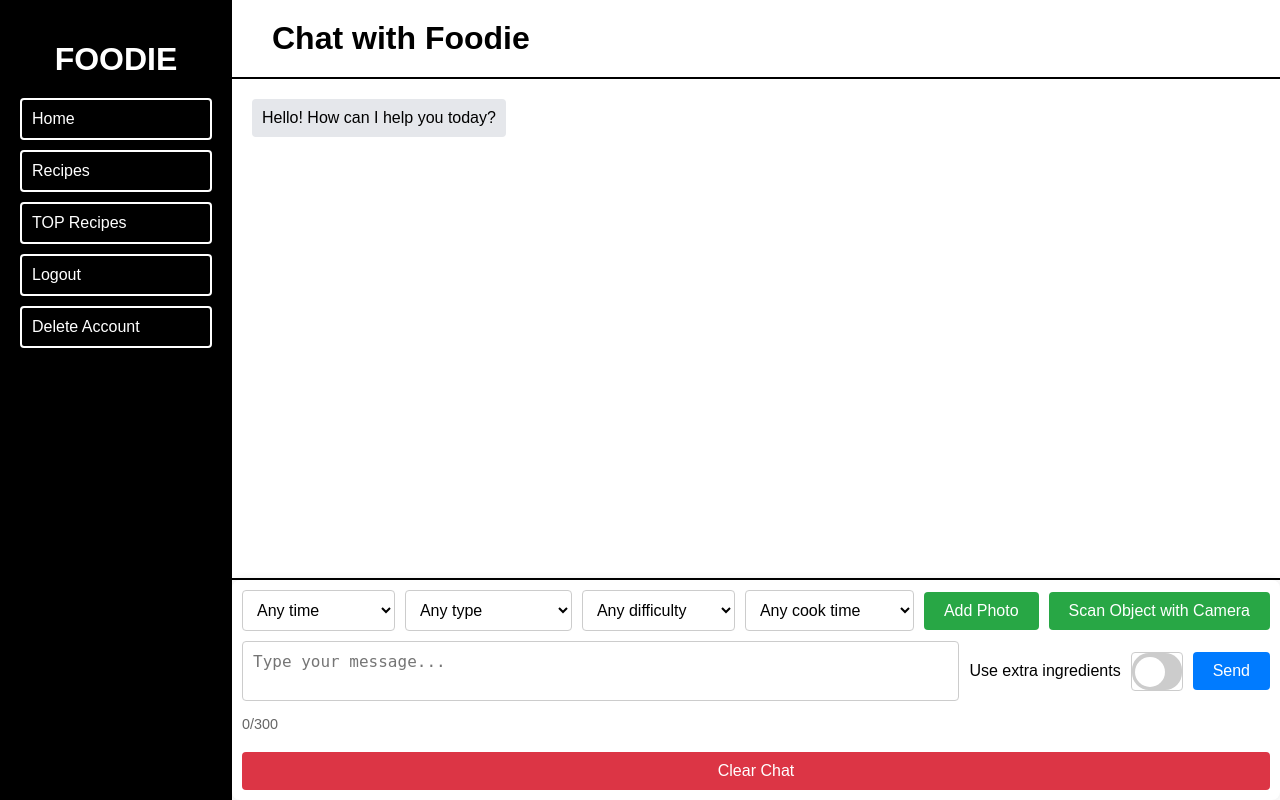
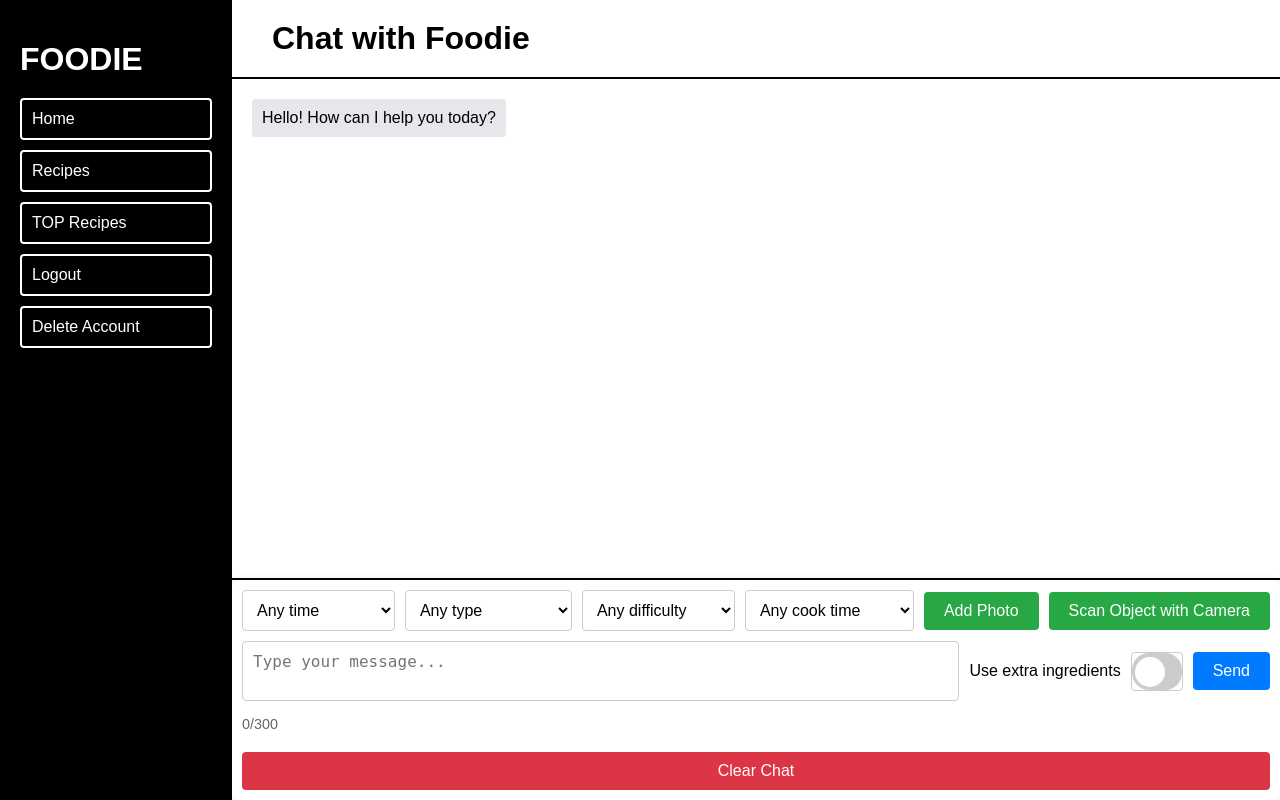
Before and after one commit to dmd1515/foodie_project, a Django app: page / in a window 1280 px wide. Run offline with Django 4.2, Linux system fonts and the light colour scheme; the visitor is signed in with stand-in values (Sample User, id 1); some libraries are stand-ins or nearby versions.

Commit message:
hotfix sidebar foodie is now left aligned

```diff
--- a/foodie/foodie_app/static/styles.css
+++ b/foodie/foodie_app/static/styles.css
@@ -206,14 +206,14 @@ body {
     overflow-y: auto;
     display: flex;
     flex-direction: column;
-    align-items: center; /* Centruojame turinį horizontaliai */
+    align-items: left; /* Centruojame turinį horizontaliai */
 }
 
 .sidebar h1 {
     font-size: 2rem;
     margin-bottom: 20px;
     text-transform: uppercase; /* Pavadinimas didžiosiomis raidėmis */
-    text-align: center; /* Centruojame tekstą */
+    text-align: left; /* Centruojame tekstą */
     color: #fff; /* Baltas tekstas */
 }
 
```
